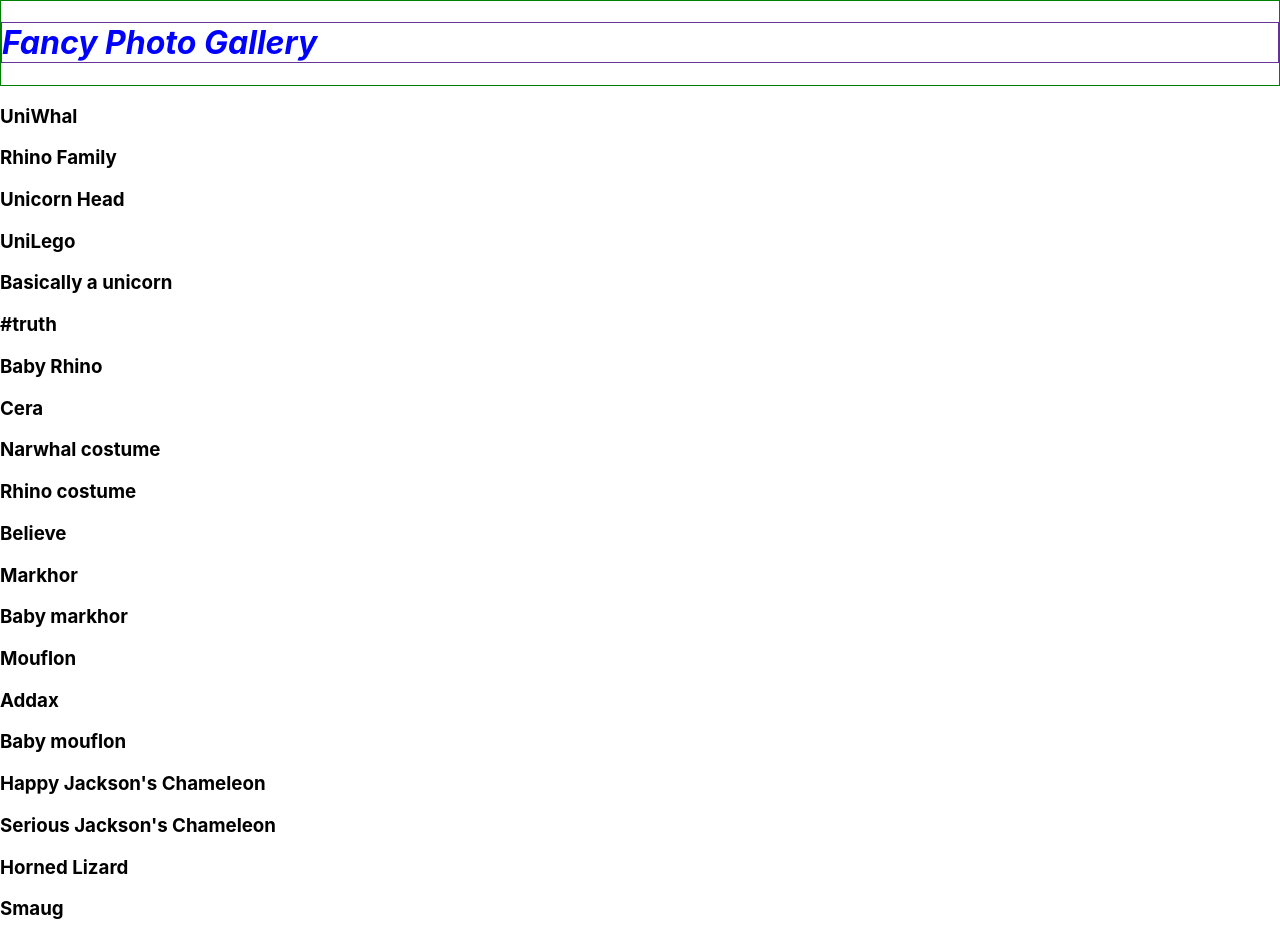
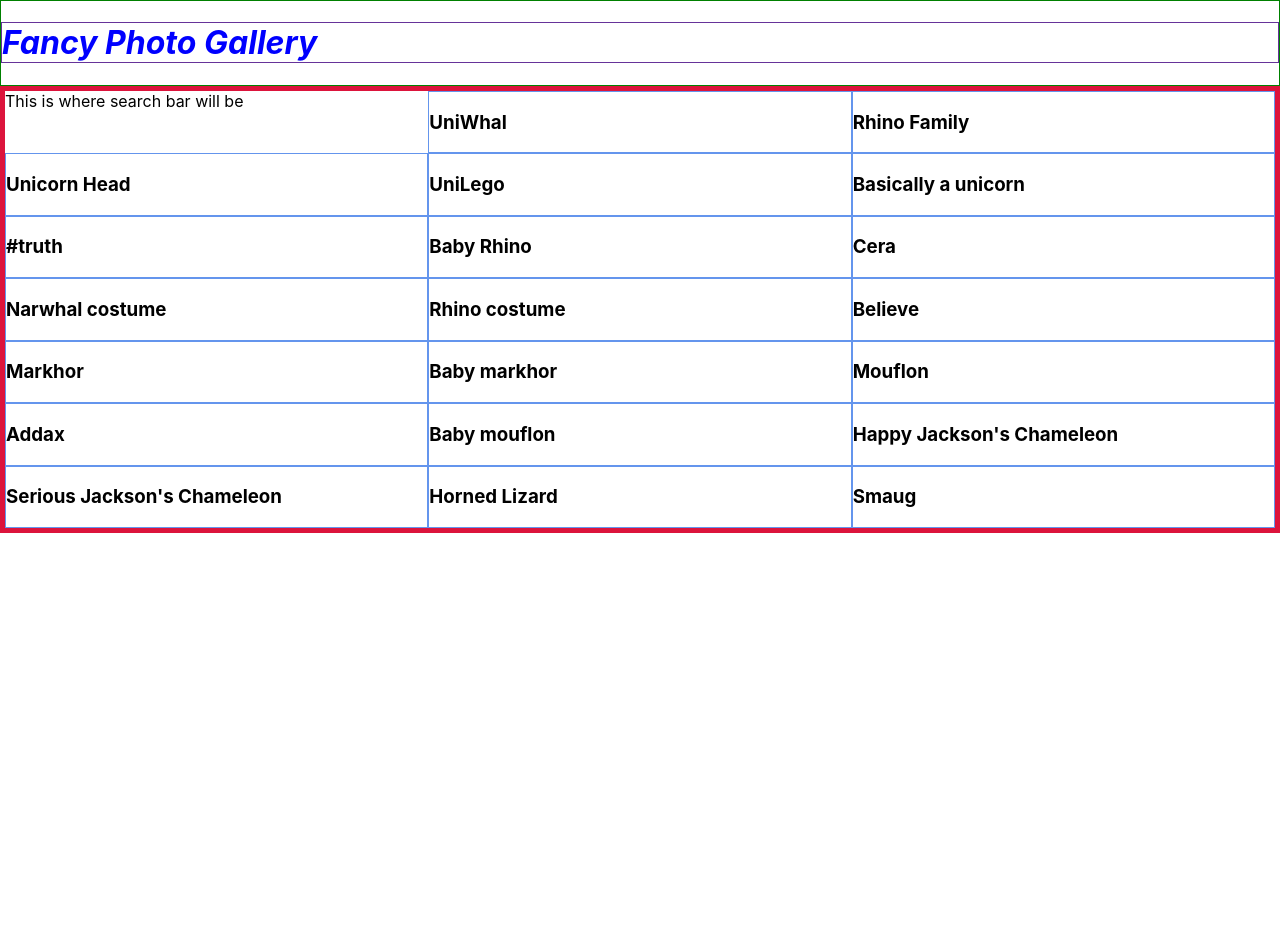
Before and after one commit to dizzyjaguar/component-photo-gallery, a React (Create React App) app in the folder component-photo-gallery/: page / in a window 1280 px wide. After the commit the page ends 800 px from the top, so only its background shows below. Built offline with nearby package versions, Linux system fonts and the light colour scheme.

Commit message:
implement css grid

```diff
--- a/component-photo-gallery/src/App.css
+++ b/component-photo-gallery/src/App.css
@@ -9,3 +9,14 @@
   font-style: oblique;
   border: 1px solid rebeccapurple;
 }
+
+#image-list-div {
+  border: 5px solid crimson;
+  display: grid;
+  grid-template: 1fr 1fr 1fr / 1fr 1fr 1fr;
+
+}
+
+.an-image {
+  border: 1px solid cornflowerblue;
+}
--- a/component-photo-gallery/src/ImageList.js
+++ b/component-photo-gallery/src/ImageList.js
@@ -8,6 +8,7 @@ export default class ImageList extends Component {
     render() {
         return (
             <div id='image-list-div'>
+            <div id='search-div'>This is where search bar will be </div>
                 {
                     images.map((image) => {
                         return <div className='an-image'>
```
